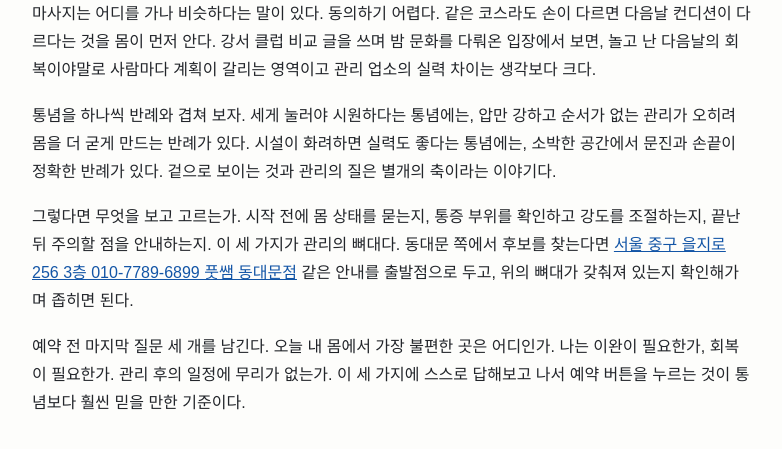
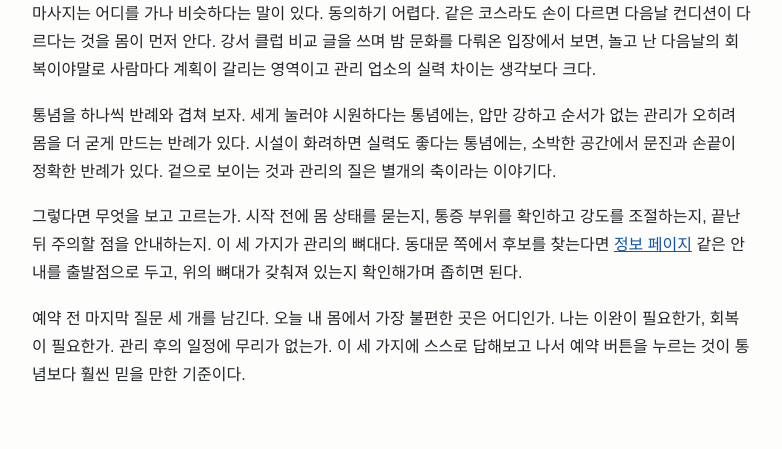
Before and after one commit to dydrkrtks7-cmd/bp-t3b06-gs-club-cmp-2, a plain HTML site: page posts/gemini-coverage-20260719-0295.html in a window 1280 px wide. Shown: the part 75-524 px from the top of the page, without its empty margins (248-1030 px from the left). Drawn offline with Linux system fonts and the light colour scheme.

Commit message:
deploy: garbage-free snapshot 2026-07-27T00:32:14.754Z

```diff
--- a/posts/gemini-coverage-20260719-0295.html
+++ b/posts/gemini-coverage-20260719-0295.html
@@ -21,7 +21,7 @@ a.anchor-link{color:#1355a6;}
 <h1>강서 클럽 비교 다음날의 회복 계획</h1>
 <p>마사지는 어디를 가나 비슷하다는 말이 있다. 동의하기 어렵다. 같은 코스라도 손이 다르면 다음날 컨디션이 다르다는 것을 몸이 먼저 안다. 강서 클럽 비교 글을 쓰며 밤 문화를 다뤄온 입장에서 보면, 놀고 난 다음날의 회복이야말로 사람마다 계획이 갈리는 영역이고 관리 업소의 실력 차이는 생각보다 크다.</p>
 <p>통념을 하나씩 반례와 겹쳐 보자. 세게 눌러야 시원하다는 통념에는, 압만 강하고 순서가 없는 관리가 오히려 몸을 더 굳게 만드는 반례가 있다. 시설이 화려하면 실력도 좋다는 통념에는, 소박한 공간에서 문진과 손끝이 정확한 반례가 있다. 겉으로 보이는 것과 관리의 질은 별개의 축이라는 이야기다.</p>
-<p>그렇다면 무엇을 보고 고르는가. 시작 전에 몸 상태를 묻는지, 통증 부위를 확인하고 강도를 조절하는지, 끝난 뒤 주의할 점을 안내하는지. 이 세 가지가 관리의 뼈대다. 동대문 쪽에서 후보를 찾는다면 <a class="anchor-link" href="https://euljiro-body-care.mapo-room-guide.xyz/" data-bpaas-link-target="t1-campaign-mqw1w2qy-5klg">서울 중구 을지로 256 3층 010-7789-6899 풋쌤 동대문점</a> 같은 안내를 출발점으로 두고, 위의 뼈대가 갖춰져 있는지 확인해가며 좁히면 된다.</p>
+<p>그렇다면 무엇을 보고 고르는가. 시작 전에 몸 상태를 묻는지, 통증 부위를 확인하고 강도를 조절하는지, 끝난 뒤 주의할 점을 안내하는지. 이 세 가지가 관리의 뼈대다. 동대문 쪽에서 후보를 찾는다면 <a class="anchor-link" href="https://notewell.site/posts/guide-005-lcuas5.html" data-bpaas-link-target="t1-campaign-mqw1w2qy-5klg">정보 페이지</a> 같은 안내를 출발점으로 두고, 위의 뼈대가 갖춰져 있는지 확인해가며 좁히면 된다.</p>
 <p>예약 전 마지막 질문 세 개를 남긴다. 오늘 내 몸에서 가장 불편한 곳은 어디인가. 나는 이완이 필요한가, 회복이 필요한가. 관리 후의 일정에 무리가 없는가. 이 세 가지에 스스로 답해보고 나서 예약 버튼을 누르는 것이 통념보다 훨씬 믿을 만한 기준이다.</p>
 </article>
 </body>
```
